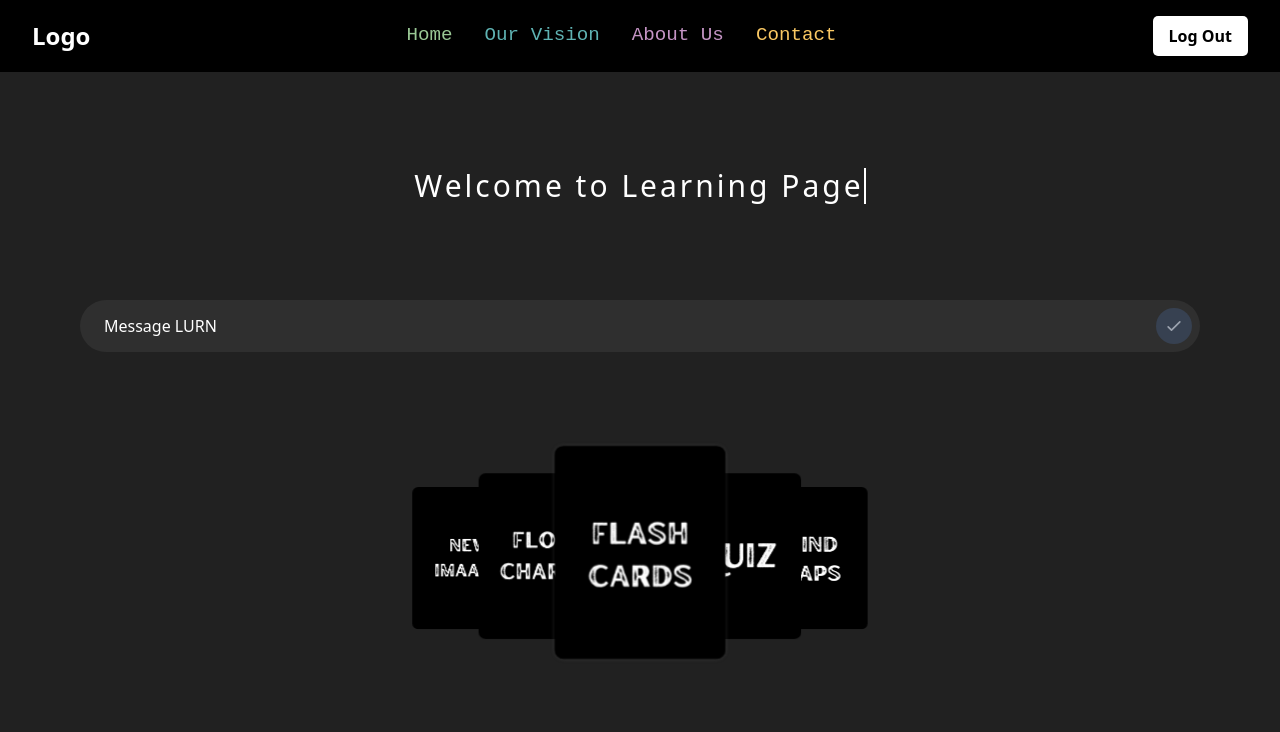
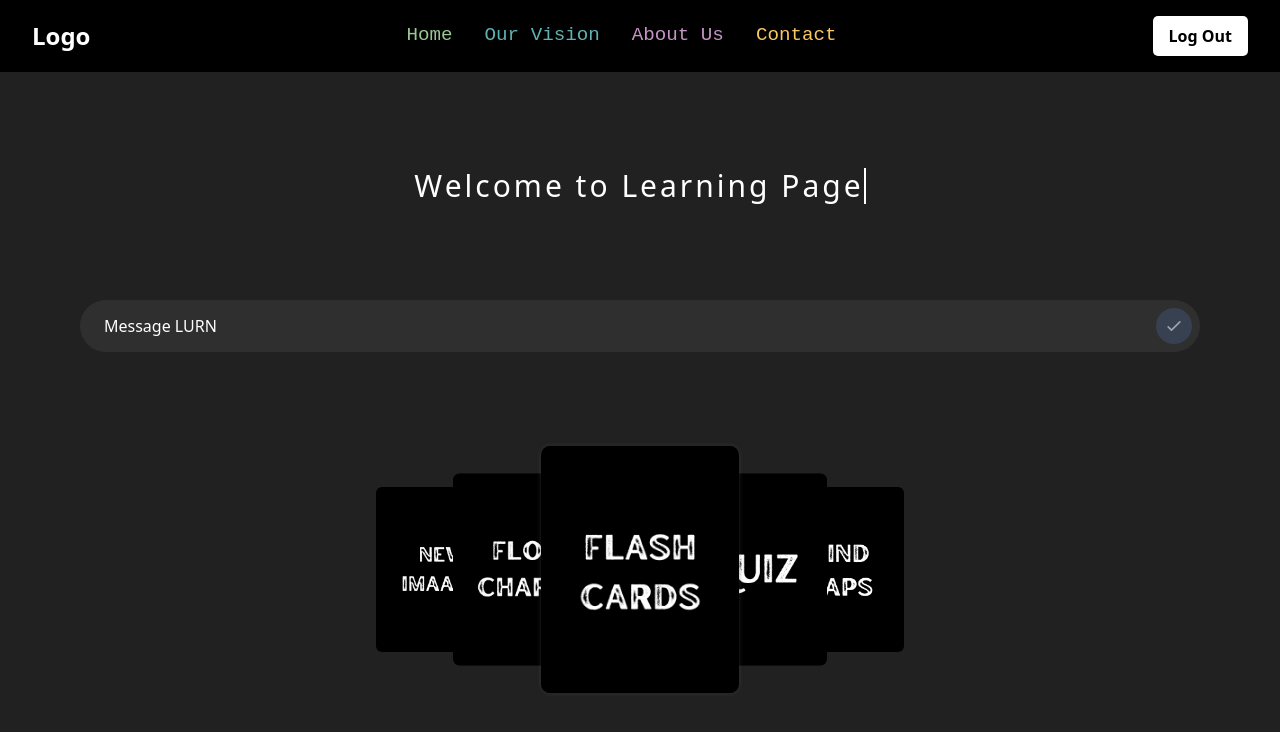
Before and after one commit to DuhanJishnu/LURN-beta, a React (Vite) app in the folder apps/frontend/: page /welcome in a window 1280 px wide. Shown: the top 732 px of the page. Built offline with nearby package versions, Linux system fonts and the light colour scheme; sample sign-in values are in the browser's storage.

Commit message:
Fix flashcards and carousel

```diff
--- a/apps/frontend/src/Components/Carousel.css
+++ b/apps/frontend/src/Components/Carousel.css
@@ -1,4 +1,4 @@
-.card {
+.carouselCard {
   position: absolute;
   width: 220px;
   height: 275px;
--- a/apps/frontend/src/Components/Carousel.jsx
+++ b/apps/frontend/src/Components/Carousel.jsx
@@ -19,19 +19,19 @@ const Carousel = ({setOption}) => {
                 onChange={(e)=>setOption(e.target.alt)}
             />
             <div className="cards">
-                <label className="card" htmlFor="item-1" id="song-1">
+                <label className="carouselCard" htmlFor="item-1" id="song-1">
                     <img src="../../assets/Images/1.png" alt="song 1" />
                 </label>
-                <label className="card" htmlFor="item-2" id="song-2">
+                <label className="carouselCard" htmlFor="item-2" id="song-2">
                     <img src="../../assets/Images/2.png" alt="song 2" />
                 </label>
-                <label className="card" htmlFor="item-3" id="song-3">
+                <label className="carouselCard" htmlFor="item-3" id="song-3">
                     <img src="../../assets/Images/3.png" alt="song 3" />
                 </label>
-                <label className="card" htmlFor="item-4" id="song-4">
+                <label className="carouselCard" htmlFor="item-4" id="song-4">
                     <img src="../../assets/Images/4.png" alt="song 4" />
                 </label>
-                <label className="card" htmlFor="item-5" id="song-5">
+                <label className="carouselCard" htmlFor="item-5" id="song-5">
                     <img src="../../assets/Images/5.png" alt="song 5" />
                 </label>
             </div>
--- a/apps/frontend/src/pages/Flashcard.jsx
+++ b/apps/frontend/src/pages/Flashcard.jsx
@@ -14,7 +14,7 @@ const Flashcards = () => {
       <h2 className='text-white italic text-3xl text-center'>
         Topic : Topic Here </h2>
     </div>
-   <div className=" flex w-screen h-screen bg-black px-[23vw]">
+   <div className=" flex w-screen h-screen bg-black px-[17vw]">
      <article className="board ">
       {data.map((card, index) => (
         <button
--- a/apps/frontend/src/pages/flashcard.scss
+++ b/apps/frontend/src/pages/flashcard.scss
@@ -16,7 +16,7 @@ body {
 .card {
   --duration: 1200ms;
   position: absolute;
-  width: var(--card-width);
+  width: 220px;
   aspect-ratio: 20/29;
   outline: none;
   border: none;
--- a/apps/frontend/src/pages/new.scss
+++ /dev/null
@@ -1,117 +0,0 @@
-$card-space: 3px;
-$card-width: min(200px, 20vmin);
-$total-card: 4;
-
-.card,
-.wrapper,
-.content {
-  transform-style: preserve-3d;
-}
-
-.card {
-  --duration: 1200ms;
-  position: absolute;
-  width: var(--card-width);
-  aspect-ratio: 20/29;
-  outline: none;
-  border: none;
-  cursor: pointer;
-  padding: 0;
-  background-color: transparent;
-  transition: all 200ms;
-  pointer-events: auto;
-
-  // For Z-stacking of cards
-  @for $i from 1 through $total-card {
-    &:nth-child(#{$i}) {
-      transform: translateZ(($total-card - $i + 1) * $card-space);
-    }
-  }
-
-  // When card is flipped
-  &.flipped {
-    @for $i from 1 through $total-card {
-      &:nth-child(#{$i}) {
-        transform: translateZ((4 - $i) * $card-space);
-      }
-    }
-
-    .wrapper {
-      transform: rotateY(0.5turn);
-    }
-
-    .content {
-      transform: rotateX(-0.5turn) rotateY(1.5turn);
-    }
-  }
-}
-.wrapper {
-  pointer-events: initial;
-  display: block;
-  position: relative;
-  height: 100%;
-  transition: all var(--duration) ease-out;
-  transform-origin: 200% 50%;
-}
-
-.content {
-  display: block;
-  height: 100%;
-  transition: all var(--duration);
-}
-
-.face {
-  transition: transform calc(var(--duration) * 3 / 4);
-  transition-delay: calc(var(--duration) / 6);
-  position: absolute;
-  inset: 0;
-  backface-visibility: hidden;
-  border-radius: 10px;
-  box-shadow: 0 0 10px rgba(0, 0, 0, 0.5);
-  background-color: white;
-  display: flex;
-  flex-direction: column;
-  justify-content: space-between;
-  padding: 10px;
-  text-align: center;
-}
-
-.front, .back {
-  .front-top, .back-top {
-    font-size: 1.2rem;
-    font-weight: bold;
-    margin-bottom: auto;
-  }
-
-  .front-bottom, .back-bottom {
-    font-size: 1rem;
-    margin-top: auto;
-  }
-}
-
-.front {
-  transform: rotateZ(0.5turn) rotateY(-0.5turn);
-  border-width: 1px 0px;
-  border-color: black;
-  border-style: solid;
-}
-
-.back {
-  border: 1px solid black;
-}
-
-// .card.flipped {
-//   @for $i from 1 through $total-card {
-//     &:nth-child(#{$i}) {
-//       transform: translateZ((4 - $i) * $card-space);
-//     }
-//   }
-
-//   .wrapper {
-//     transform: rotateY(0.5turn);
-//   }
-
-//   .content {
-//     transform: rotateX(-0.5turn) rotateY(1.5turn);
-//   }
-// }
```
